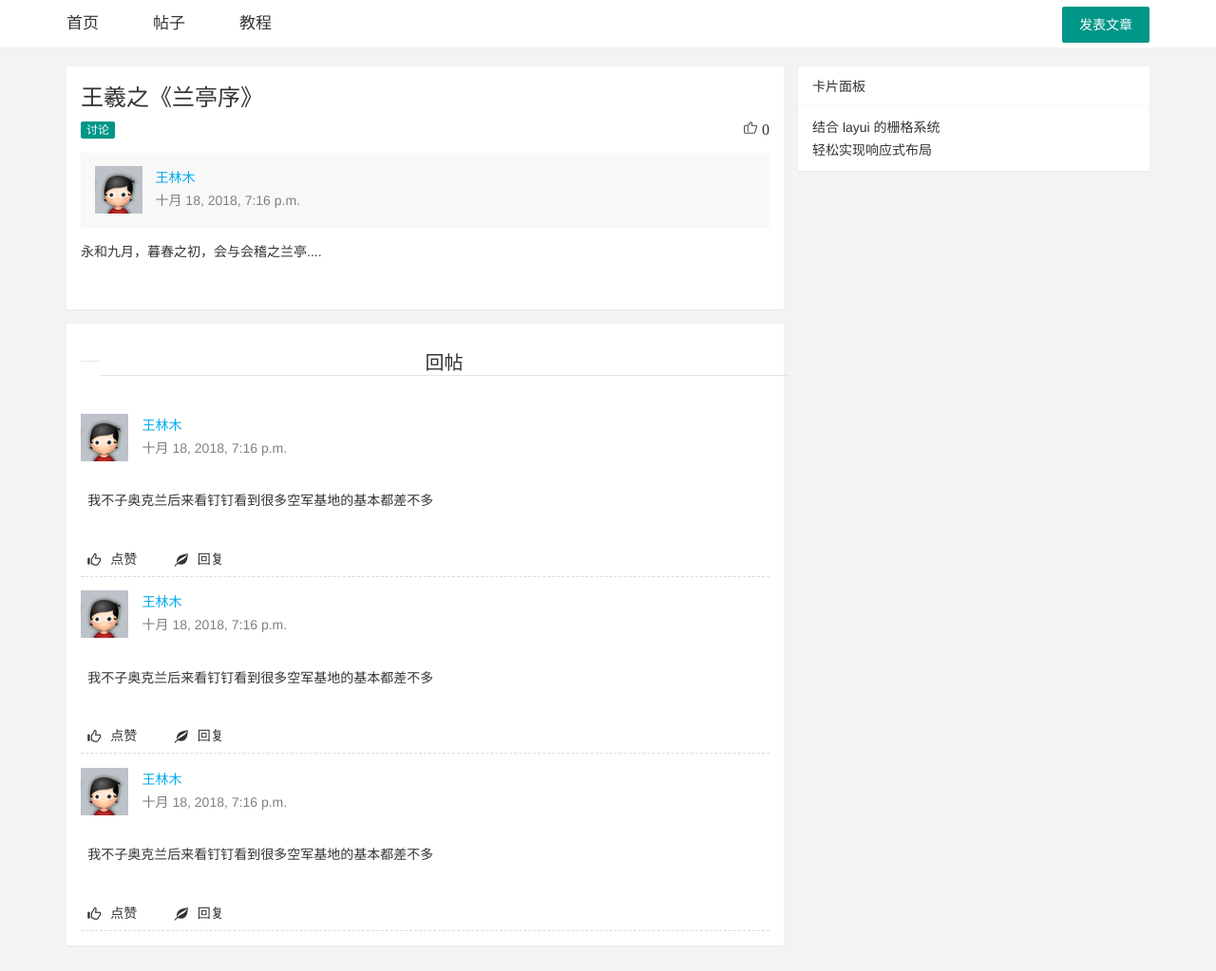
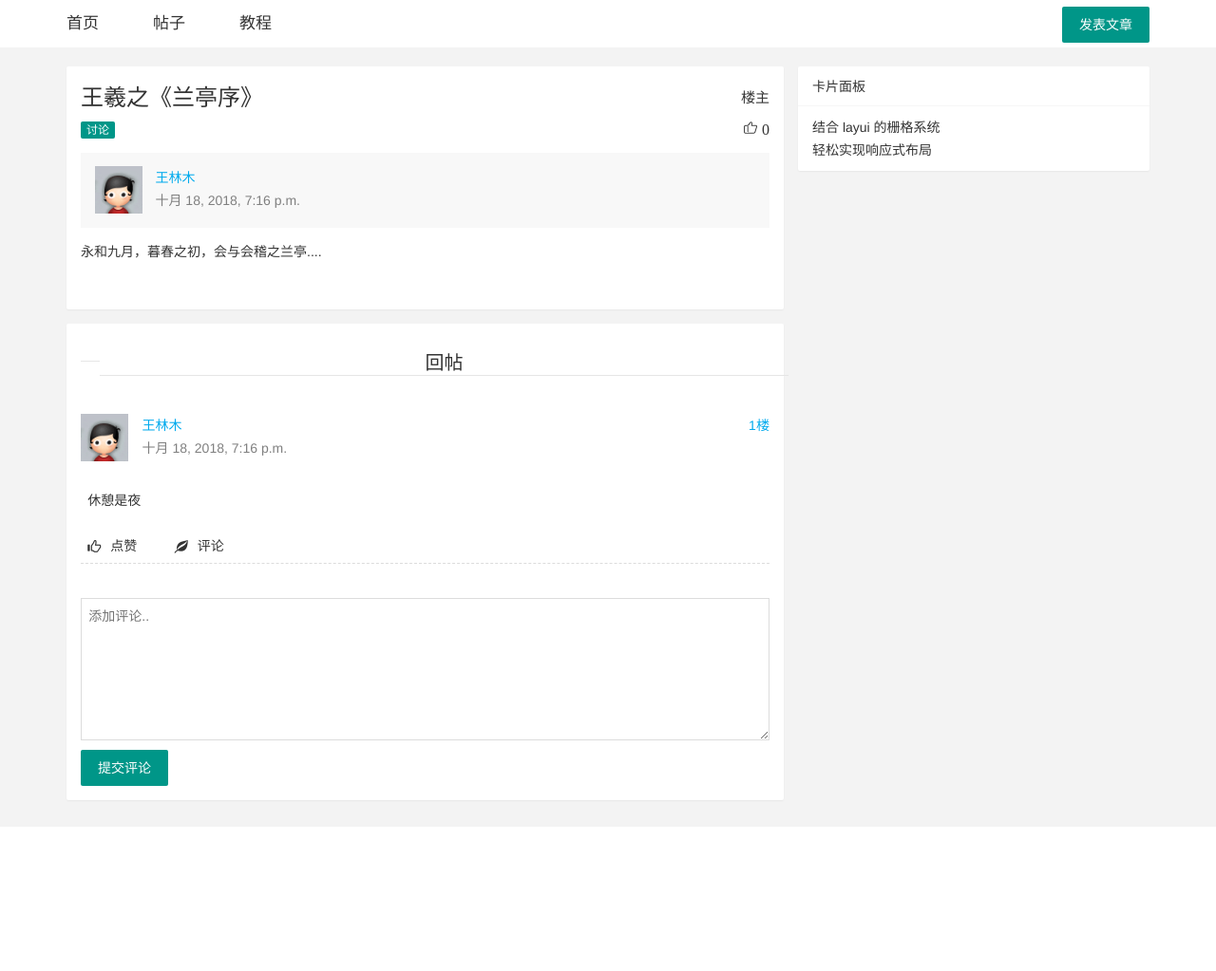
Before and after one commit to Zhyue-XII/web, a Django app: page /forum/topic?id=8 in a window 1280 px wide. Shown: the part 50-1073 px from the top of the page at 95% size. After the commit the page ends 895 px from the top, so only its background shows below. Run offline with Django 3.2, Linux system fonts and the light colour scheme; data comes from the database, SQL or seed files in the repository; both versions use the stored data as it was after the commit; parts of the project's set-up code (start-up, migrations or seed data) failed here and were passed over; some libraries are stand-ins or nearby versions.

Commit message:
论坛发表，添加评论

```diff
--- a/forum/models.py
+++ b/forum/models.py
@@ -27,3 +27,15 @@ class Topic(models.Model):
 
     def __str__(self):
         return self.topic_title
+
+
+class Discuss(models.Model):
+    discuss_detail = models.TextField()
+    user = models.ForeignKey(User, null=True, on_delete=models.SET_NULL)
+    topic = models.ForeignKey(Topic, null=True, on_delete=models.SET_NULL)
+
+
+class Replay(models.Model):
+    replay_detail = models.TextField()
+    discus = models.ForeignKey(Discuss, null=True, on_delete=models.SET_NULL)
+    user = models.ForeignKey(User, null=True, on_delete=models.SET_NULL)
--- a/forum/urls.py
+++ b/forum/urls.py
@@ -1,5 +1,6 @@
 from django.urls import path
-from .views import post_topic, edit_topic, course, login, logout, register, get_topic, change_password
+from .views import post_topic, edit_topic, course, login, logout, register, get_topic, change_password, post_discuss, \
+    issue_topic
 
 urlpatterns = [
     path('login', login, name='login'),
@@ -8,6 +9,8 @@ urlpatterns = [
     path('changePsd', change_password, name='change_password'),
     path('', get_topic, name='get_topic'),
     path('topic', post_topic, name='post_topic'),
+    path('postdiscuss', post_discuss, name='post_discuss'),
     path('edit', edit_topic, name='edit_topic'),
+    path('issuetopic', issue_topic, name='issue_topic'),
     path('course', course, name='course'),
 ]
--- a/forum/views.py
+++ b/forum/views.py
@@ -6,7 +6,7 @@ from django.http import JsonResponse
 from django.views.decorators.csrf import csrf_exempt
 from django.contrib.auth.views import login as sys_login, logout as sys_logout
 from forum.forms.topic import TopicForm
-from forum.models import Plate, Topic
+from forum.models import Plate, Topic, Discuss, Replay
 
 
 @csrf_exempt
@@ -61,7 +61,44 @@ def change_password(request):
 def post_topic(request):
     id = request.GET.get("id")
     data = Topic.objects.get(id=id)
-    return render(request, 'forum/topic.html', {'data': data})
+    discusses = Discuss.objects.filter(topic_id=id).values('id', 'user__username', 'topic_id',
+                                                           'discuss_detail', 'topic__issue_time')
+    disc = []
+    mess = ''
+    if discusses:
+        for d in discusses:
+            replays = Replay.objects.filter(discus_id=d['id']).values('user__username', 'replay_detail')
+            disc.append({
+                'id': d['id'],
+                'user': d['user__username'],
+                'detail': d['discuss_detail'],
+                'time': d['topic__issue_time'],
+                'rpy': replays
+            })
+    else:
+        mess = '暂无评论'
+    return render(request, 'forum/topic.html',
+                  {
+                      'data': data,
+                      'disc': disc,
+                      'mess': mess,
+                      'id': id
+                  })
+
+
+@csrf_exempt
+def post_discuss(request):
+    id = request.POST.get('id')
+    discuss_detail = request.POST.get('discuss-detail')
+    user = request.user.username
+    print(user)
+    if user:
+        discuss = Discuss.objects.create(topic_id=id, discuss_detail=discuss_detail)
+        discuss.user_id = request.user
+        discuss.save()
+        return JsonResponse({'code': 200, 'mess': 'succes'})
+    else:
+        return JsonResponse({'code': 204, 'mess': '请先登陆'})
 
 
 def edit_topic(request):
@@ -69,8 +106,24 @@ def edit_topic(request):
     return render(request, 'forum/edit.html', {'data': data})
 
 
+@csrf_exempt
+def issue_topic(request):
+    print(2)
+    topic_title = request.POST.get('topic_title')
+    topic_text = request.POST.get('topic_text')
+    plate_name = request.POST.get('plate_name')
+    user = request.user.username
+    if user:
+        topic = Topic.objects.create(topic_title=topic_title, topic_text=topic_text, plate_id=plate_name)
+        topic.user_id = request.user
+        topic.save()
+        return JsonResponse({'code': 200, 'mess': 'success'})
+    else:
+        return JsonResponse({'code': 204, 'mess': '请先登录'})
+
+
 def get_topic(request):
-    data = Topic.objects.all().values('id', 'topic_title', 'issue_time', 'like', 'user__username')
+    data = Topic.objects.all().values('id', 'topic_title', 'issue_time', 'like', 'user__username').order_by('-id')
     return render(request, 'forum/forums.html', {'data': data})
 
 
--- a/static/css/forum/topic.css
+++ b/static/css/forum/topic.css
@@ -33,7 +33,7 @@
     border-bottom: 1px dashed gainsboro;
 }
 .qa p{
-    padding: 5% 0;
+    padding: 5% 0 3%;
 }
 .qa button{
     height: 35px;
@@ -45,8 +45,24 @@
 .qa i{
     line-height: 35px;
 }
+.replay-block span{
+    color: #009688;
+}
+.replay-block a:hover{
+    text-decoration: none;
+}
 button span{
     float: right;
     line-height: 35px;
     margin-left: 10px;
 }
+.discuss{
+    margin-top: 5%;
+}
+textarea.discuss-detail {
+    width: 100%;
+    min-height: 150px;
+    padding: 1%;
+    margin-bottom: 1%;
+    border: 1px solid gainsboro;
+}
--- /dev/null
+++ b/static/js/forum/topic.js
@@ -0,0 +1,14 @@
+$(function () {
+
+});
+$("#discuss-btn").click(function () {
+    console.log($("#frmDiscuss").serialize())
+    $.post('postdiscuss', $("#frmDiscuss").serialize(), function (data) {
+        if(data.code === 200){
+           window.location.reload()
+        } else {
+            alert(data.mess)
+        }
+
+    })
+})
--- a/templates/forum/topic.html
+++ b/templates/forum/topic.html
@@ -7,7 +7,7 @@
     <div class="layui-row layui-col-space15" style="padding: 20px 0">
         <div class="layui-col-md8">
             <div class="layui-card article">
-                <h1>{{ data.topic_title }}</h1>
+                <h1>{{ data.topic_title }}<span style="float: right; font-size: 15px"> 楼主</span></h1>
                 <div class="topic-data">
                     <span class="layui-badge layui-bg-green fly-detail-column">讨论</span>
                     <p><i class="layui-icon layui-icon-praise"> {{ data.like }} </i></p>
@@ -26,49 +26,49 @@
                 <fieldset class="layui-elem-field layui-field-title" style="text-align: center;">
                     <legend>回帖</legend>
                 </fieldset>
+                <div class="replay">
+
+                    {% if disc != '' %}
+                        {% for d in disc %}
                             <div class="qaq">
                                 <img src="{% static 'img/u.gif' %}" alt="">
-                    <p style="color: #01AAED;line-height: 25px">{{ data.user.username }}</p>
-                    <p style="color: grey">{{ data.issue_time }}</p>
+                                <p style="color: #01AAED;line-height: 25px">{{ d.user }} <span
+                                        style="float: right">{{ forloop.counter }}楼</span></p>
+                                <p style="color: grey">{{ d.time }}</p>
 
                                 <div class="qa">
-                        <p>我不子奥克兰后来看钉钉看到很多空军基地的基本都差不多</p>
-                        <div style="">
-                            <button><i class="glyphicon glyphicon glyphicon-thumbs-up"></i><span>点赞</span></button>
-                            <button style="margin-left: 5%"><i class="glyphicon glyphicon glyphicon glyphicon-leaf"></i><span>回复</span></button>
+                                    <p>{{ d.detail }}</p>
+                                    {% for r in d.rpy %}
+                                        <div class="replay-block">
+                                            <a href="">
+                                                <span>{{ r.user__username }}</span>回复<span>{{ d.user }}</span>:
+                                                {{ r.replay_detail }} </a>
+                                        </div>
+                                    {% endfor %}
+                                    <div>
+                                        <button><i class="glyphicon glyphicon glyphicon-thumbs-up"></i><span>点赞</span>
+                                        </button>
+                                        <button style="margin-left: 5%">
+                                            <i class="glyphicon glyphicon glyphicon glyphicon-leaf"></i><span>评论</span>
+                                        </button>
                                     </div>
                                 </div>
                             </div>
+                        {% endfor %}
+                    {% else %}
+                        <p>暂无评论</p>
+                    {% endif %}
+                    <p>{{ mess }}</p>
 
-                <div class="qaq">
-                    <img src="{% static 'img/u.gif' %}" alt="">
-                    <p style="color: #01AAED;line-height: 25px">{{ data.user.username }}</p>
-                    <p style="color: grey">{{ data.issue_time }}</p>
-
-                    <div class="qa">
-                        <p>我不子奥克兰后来看钉钉看到很多空军基地的基本都差不多</p>
-                        <div style="">
-                            <button><i class="glyphicon glyphicon glyphicon-thumbs-up"></i><span>点赞</span></button>
-                            <button style="margin-left: 5%"><i class="glyphicon glyphicon glyphicon glyphicon-leaf"></i><span>回复</span></button>
                 </div>
+                <div class="discuss">
+                    <form id="frmDiscuss">
+                        {% csrf_token %}
+                        <input type="hidden" name="id" value="{{ id }}">
+                        <textarea name="discuss-detail" class="discuss-detail" placeholder="添加评论.."></textarea>
+                    </form>
+                    <button id="discuss-btn" class="layui-btn">提交评论</button>
                 </div>
-                </div>
-
-                <div class="qaq">
-                    <img src="{% static 'img/u.gif' %}" alt="">
-                    <p style="color: #01AAED;line-height: 25px">{{ data.user.username }}</p>
-                    <p style="color: grey">{{ data.issue_time }}</p>
-
-                    <div class="qa">
-                        <p>我不子奥克兰后来看钉钉看到很多空军基地的基本都差不多</p>
-                        <div style="">
-                            <button><i class="glyphicon glyphicon glyphicon-thumbs-up"></i><span>点赞</span></button>
-                            <button style="margin-left: 5%"><i class="glyphicon glyphicon glyphicon glyphicon-leaf"></i><span>回复</span></button>
-                        </div>
-                    </div>
-                </div>
-
-
             </div>
         </div>
         <div class="layui-col-md4">
@@ -83,7 +83,7 @@
     </div>
 {% endblock %}
 {% block script %}
-
+<script src="{% static 'js/forum/topic.js' %}"></script>
 <script>
 </script>
 {% endblock %}
```
Also changed, not shown: forum/forms/topic.py (added, +8 -0 lines), static/css/forum/edit.css (+7 -2 lines), static/js/forum/edit.js (added, +15 -0 lines), templates/forum/edit.html (+16 -21 lines), templates/layout.html (+4 -4 lines), db.sqlite3. Lines whose indentation alone changed are shown as unchanged.
